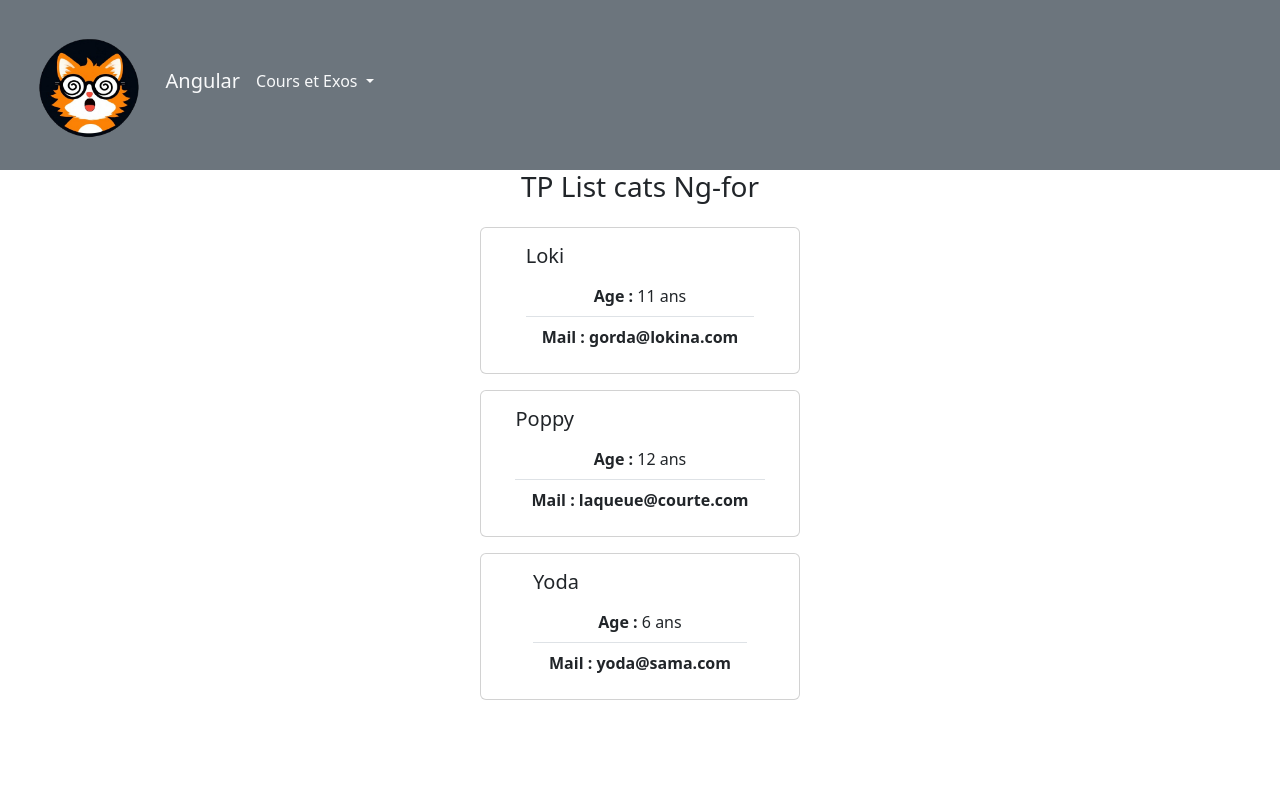
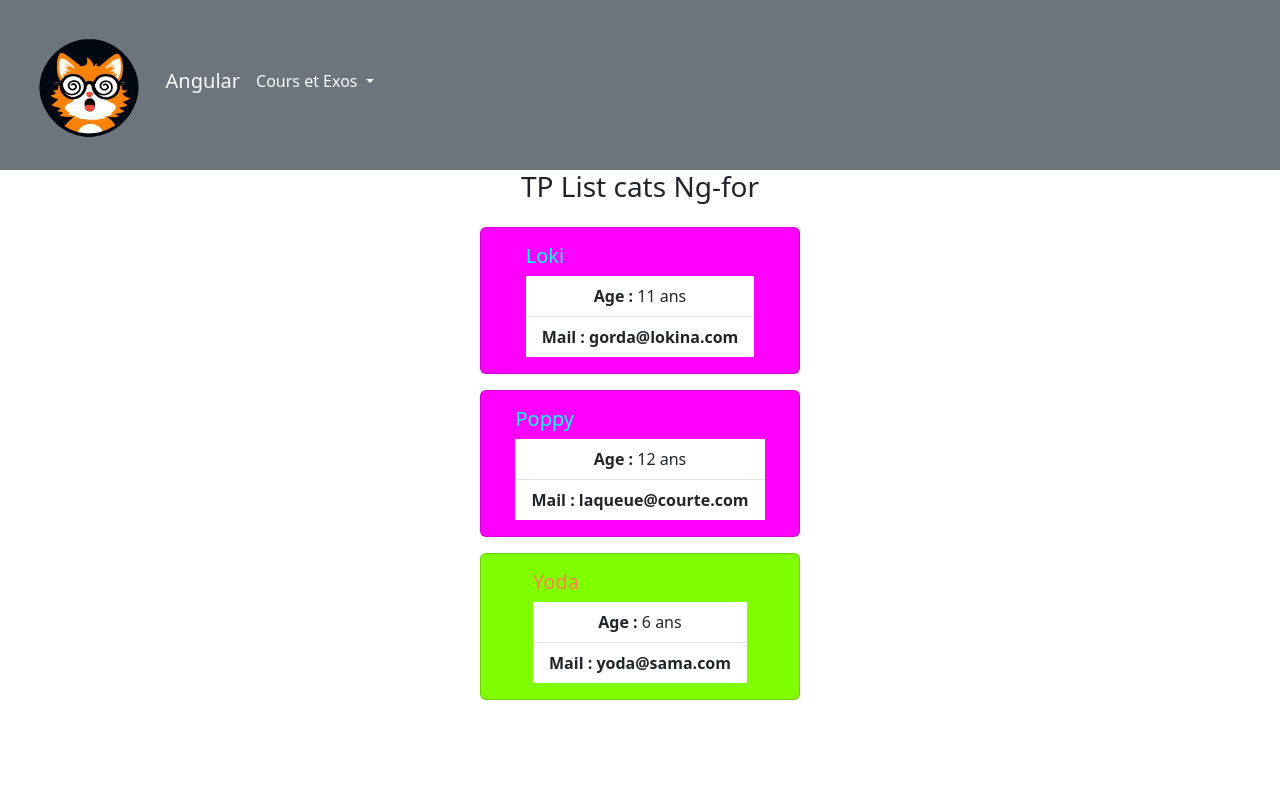
Before and after one commit to Vic-toru/cours_angular, an Angular app: page /list-cats in a window 1280 px wide. Shown: the top 800 px of the page. Built offline with nearby package versions, Linux system fonts and the light colour scheme.

Commit message:
ajout ngStyle et ngClass à List-cats

```diff
--- a/src/app/list-cats/cat/cat.component.css
+++ b/src/app/list-cats/cat/cat.component.css
@@ -0,0 +1,6 @@
+.catOn{
+    color: aqua;
+}
+.catOff{
+    color:coral;
+}
--- a/src/app/list-cats/cat/cat.component.html
+++ b/src/app/list-cats/cat/cat.component.html
@@ -1,9 +1,12 @@
 <div
 class="card"
 style="width: 20rem; display: flex; align-items: center; margin: auto"
+[ngStyle]="{ 'background-color': getColor() }"
 >
 <div class="card-body">
-  <h5 class="card-title">{{name}}</h5>
+  <h5 class="card-title"
+  [ngClass]="oneCatStyle == 'OFF' ? 'catOn' : 'catOff' "
+  >{{name}}</h5>
 
   <ul class="list-group list-group-flush">
     <li class="list-group-item" style="text-align: center">
--- a/src/app/list-cats/cat/cat.component.ts
+++ b/src/app/list-cats/cat/cat.component.ts
@@ -1,9 +1,11 @@
 import { Component } from '@angular/core';
 import { Input } from '@angular/core';
+import { NgStyle } from '@angular/common';
+import { NgClass } from '@angular/common';
 
 @Component({
   selector: 'app-cat',
-  imports: [],
+  imports: [NgStyle, NgClass],
   templateUrl: './cat.component.html',
   styleUrl: './cat.component.css'
 })
@@ -11,4 +13,24 @@ export class CatComponent {
   @Input() name: string = '';
   @Input() age: number = 0;
   @Input() email: string = '';
+
+  oneCatStyle:string = '';
+  OneCatStatus:boolean = false;
+
+  constructor(){
+    let random = Math.random();
+    console.log(random)
+    if (random < 0.5) {
+      this.oneCatStyle = 'OFF';
+    } else {
+      this.oneCatStyle = 'ON';
+    }
+  }
+
+  getColor() :string {
+    if (this.oneCatStyle == 'OFF') {
+      return 'magenta';
+    }
+      return 'chartreuse';
+  }
 }
--- a/src/app/list-cats/list-cats.component.css
+++ b/src/app/list-cats/list-cats.component.css
@@ -3,4 +3,5 @@
     flex-direction: column;
     gap: 1rem;
     align-items: center;
+
   }
--- a/src/app/list-cats/list-cats.component.ts
+++ b/src/app/list-cats/list-cats.component.ts
@@ -1,6 +1,7 @@
 import { Component } from '@angular/core';
 import { NgFor } from '@angular/common';
 import { CatComponent } from './cat/cat.component';
+import { NgStyle } from '@angular/common';
 
 @Component({
   selector: 'app-list-cats',
@@ -14,4 +15,5 @@ export class ListCatsComponent {
     { name: 'Poppy', age: 12, email: 'laqueue@courte.com' },
     { name: 'Yoda', age: 6, email: 'yoda@sama.com' }
   ];
+
 }
```
Also changed, not shown: src/app/list-cats/list-cats.component.html (+6 -2 lines).
